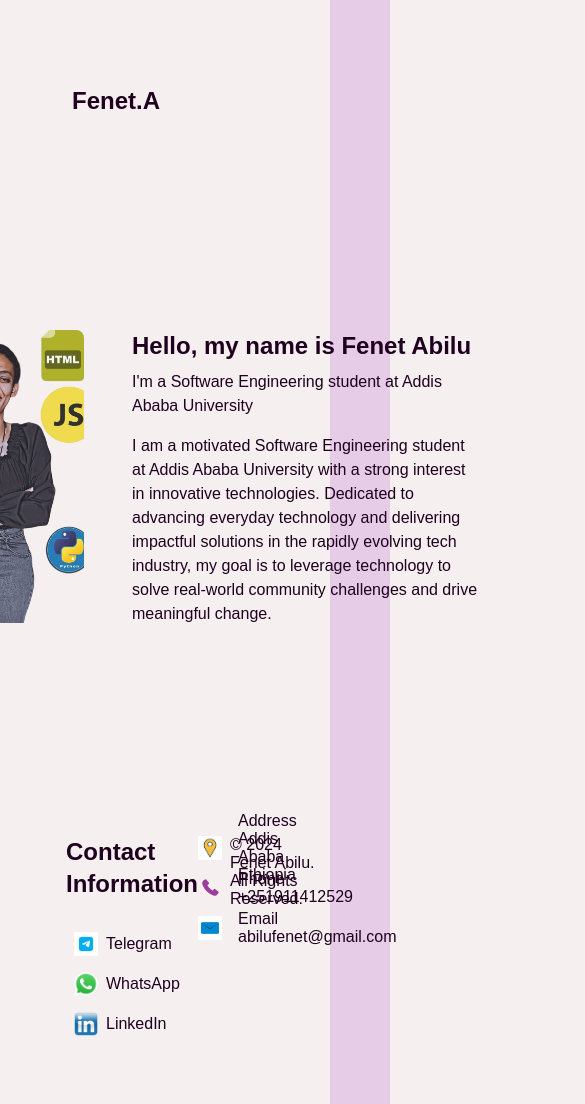
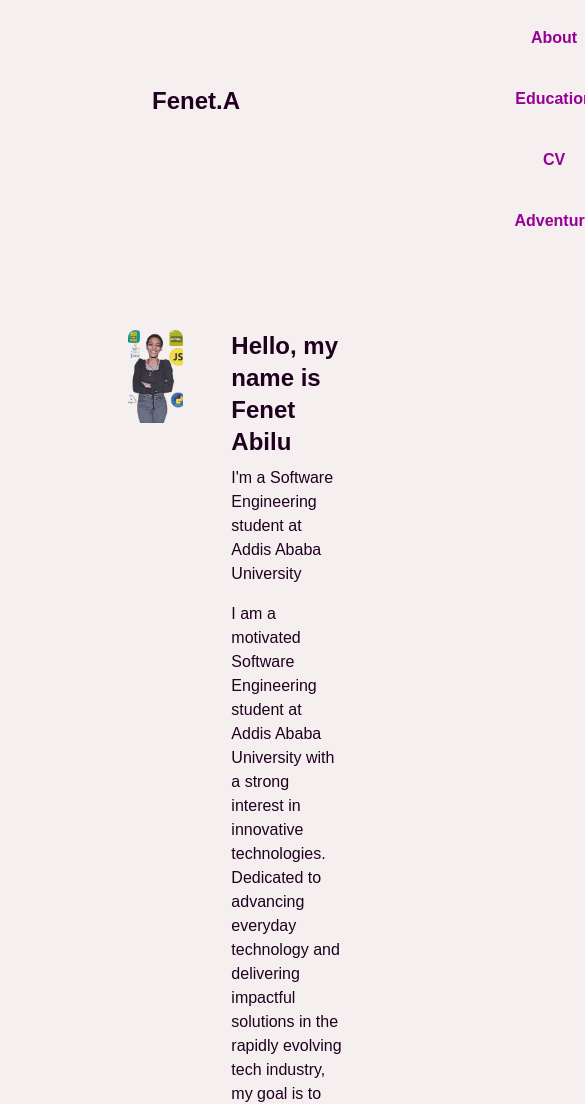
Before and after one commit to Fenet-Ab/-UGR-5813-15--portfolio-profile-html-css-js, a plain HTML site: page src/src/Home.html in a window 390 px wide. Shown: the top 1104 px of the page, 585 px wide, since content can reach past the window. Drawn offline with Linux system fonts and the light colour scheme.

Commit message:
Update home.css

```diff
--- a/src/src/css/home.css
+++ b/src/src/css/home.css
@@ -16,7 +16,7 @@ body {
   grid-template-columns: repeat(12, 1fr);
   gap: 32px; /* Large spacing for desktop */
   padding-left: 80px;
-  padding-right:80px ;
+  padding-right: 80px;
   max-width: 100%;
   margin: 0 auto;
 }
@@ -25,54 +25,44 @@ body {
 header {
   grid-column: span 12;
   display: flex;
+
   margin-bottom: 80px;
+  padding-left: 80px; /* Left margin */
+  padding-right: 80px; /* Right margin */
+}
 
-
-
-}
 .head {
   display: flex;
   align-items: center;
-  justify-content: space-between;
+
+  width: 100%;
   padding: 24px;
 }
+
 .logo a {
   color: #1F001F;
   text-decoration: none;
   font-size: 24px;
   font-weight: bold;
-
-}
-#nav {
-
-  display: flex;
- margin-left: 200px;
-  width:660px; /* Ensures it spans the grid column */
-  height: 58px;
-justify-content: center;
-  align-content: flex-end;
-}
-body {
-  background: linear-gradient(
-    to right,
-    #F5EFEF  0 330px,
-    #E6CCE6 330px
-  );
+  margin-left: 0;
+  justify-content: left;
 }
 
+#nav {
+  display: flex;
+  justify-content: center; /* Center nav items */
+  width: 660px;
+  height: 58px;
+  grid-column: 5 / -1; /* Start from the 5th column to the last column */
+}
 
 nav ul {
   list-style-type: none;
   display: flex;
   justify-content: center;
-  align-content: flex-end;
+  align-items: center; /* Center align nav items */
+}
 
-
-}
-nav ul li{
-  justify-items: flex-end;
-  align-content: flex-end;
-}
 nav ul li a {
   width: 100px;
   height: 45px;
@@ -88,8 +78,6 @@ nav ul li a {
 }
 
 nav ul li a:hover {
-  width: 100px;
-  height: 45px;
   background-color: #1F001F;
   color: #fff;
 }
@@ -103,66 +91,67 @@ nav ul li a:active {
 main {
   grid-column: span 12;
   display: flex;
-  gap: 32px; /* Large spacing */
-  align-items: center;
+  gap: px; /* Large spacing */
+
 }
-.main-content{
+
+.main-content {
   display: flex;
-  justify-content: center;
-  align-content: center;
-  justify-items: center;
+  margin-left: 80px;
 }
+
 .home-info {
   flex: 2;
   width: 522px;
-  left: 362;
+
 }
 
 .home-info h2 {
-  font-size: 24px; /* Heading 1 */
-  line-height: 32px; /* 1.2x ratio */
-  margin-bottom: 8px; /* Medium spacing */
+  font-size: 24px;
+  line-height: 32px;
+  margin-bottom: 8px;
 }
 
 .home-info p {
-  font-size: 16px; /* Body large */
-  line-height: 24px; /* 1.5x ratio */
-  margin-bottom: 16px; /* Small spacing */
+  font-size: 16px;
+  line-height: 24px;
+  margin-bottom: 16px;
 }
 
 .home-img {
   flex: 1;
-  text-align: center;
+  text-align: left; /* Align the image to the left */
   margin-right: 48px;
+  grid-column: 1 / span 3; /* Align image to the left and span across 3 columns */
 }
 
 .home-img img {
   max-width: 100%;
   width: 240px;
   border-radius: 8px;
-
 }
 
 /* Footer */
 footer {
   grid-column: span 12;
-  margin-top: 80px; /* Extra Large spacing */
-  padding: 32px; /* Large spacing */
+  margin-top: 80px;
+  padding: 32px;
   display: flex;
-  color:#1F001F;
+  color: #1F001F;
   margin-bottom: 80px;
+  justify-content: center; /* Center footer content */
 }
 
 footer h2 {
-  font-size: 24px; /* Heading 2 */
-  line-height: 32px; /* 1.25x ratio */
-  margin-bottom: 24px; /* Medium spacing */
+  font-size: 24px;
+  line-height: 32px;
+  margin-bottom: 24px;
 }
 
 .social-media {
   display: flex;
   flex-direction: column;
-  align-items: flex-start;
+  align-items: center; /* Center social media icons */
   margin-bottom: 24px;
 }
 
@@ -177,17 +166,14 @@ footer h2 {
 .social-media img {
   width: 24px;
   height: 24px;
-  margin-right: 8px; /* Extra Small spacing */
+  margin-right: 8px;
 }
 
 .location {
   display: flex;
   align-items: center;
-  gap: 8px; /* Extra Small spacing */
-  margin-bottom: 16px; /* Small spacing */
-  width: 24px;
-  height: 24px;
-  margin-right: 8px;
+  gap: 8px;
+  margin-bottom: 16px;
 }
 
 .location p {
@@ -197,41 +183,43 @@ footer h2 {
 /* Responsive Design */
 @media (max-width: 768px) {
   .grid-container {
-      padding: 60px; /* Scaled XXL spacing */
-      gap: 24px; /* Medium spacing */
+    padding: 60px;
+    gap: 24px;
   }
 
   header {
-      flex-direction: column;
-      gap: 16px; /* Small spacing */
+    flex-direction: column;
+    gap: 16px;
+    justify-content: center;
   }
 
   main {
-      flex-direction: column;
-      gap: 24px; /* Medium spacing */
+    flex-direction: column;
+    gap: 24px;
+
   }
 
   footer {
-      padding: 24px; /* Medium spacing */
+    padding: 24px;
   }
 }
 
 @media (max-width: 480px) {
   .grid-container {
-      padding: 48px; /* Scaled XXL spacing */
-      gap: 18px; /* Small-Medium spacing */
+    padding: 48px;
+    gap: 18px;
   }
 
   nav ul {
-      flex-direction: column;
-      gap: 16px; /* Small spacing */
+    flex-direction: column;
+    gap: 16px;
   }
 
   main {
-      gap: 18px; /* Small-Medium spacing */
+    gap: 18px;
   }
 
   footer {
-      padding: 18px; /* Small-Medium spacing */
+    padding: 18px;
   }
 }
```
